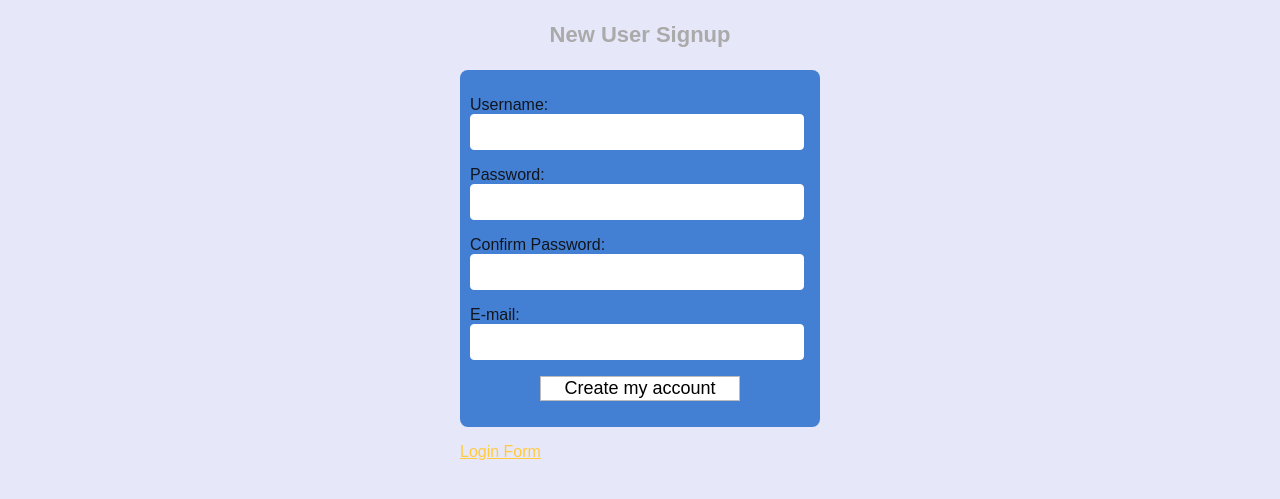
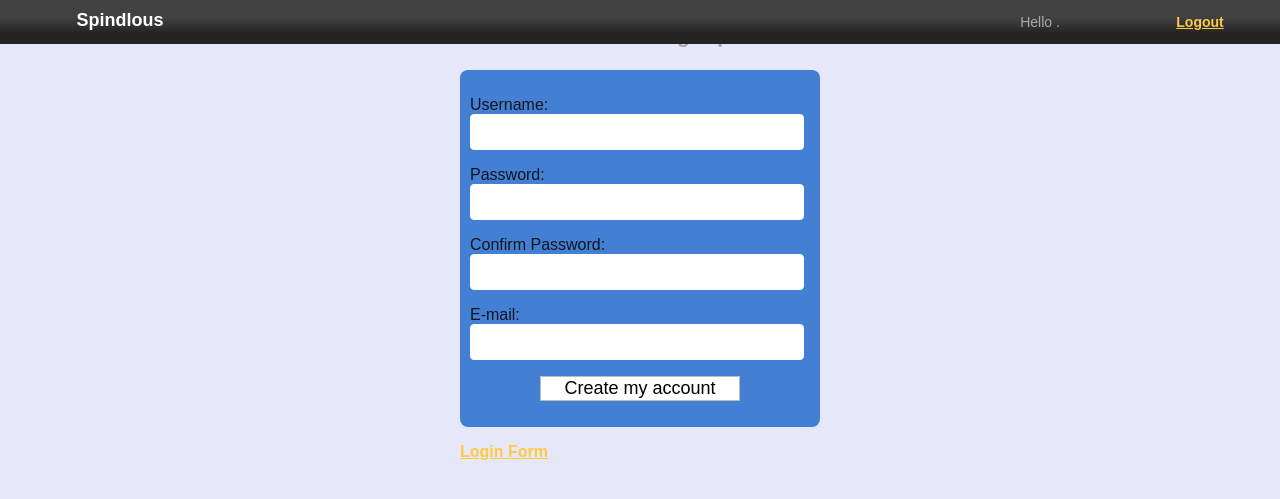
Before and after one commit to nizaranand/spindlous, a CodeIgniter app: page /spindlous/signup in a window 1280 px wide. Shown: the top 499 px of the page. Run offline with CodeIgniter, Linux system fonts and the light colour scheme.

Commit message:
User registration mostly complete, starting work out strands

```diff
--- a/application/config/autoload.php
+++ b/application/config/autoload.php
@@ -66,7 +66,7 @@ $autoload['libraries'] = array('database', 'session');
 |	$autoload['helper'] = array('url', 'file');
 */
 
-$autoload['helper'] = array('url');
+$autoload['helper'] = array('url','form');
 
 
 /*
--- a/application/models/current_user.php
+++ b/application/models/current_user.php
@@ -15,7 +15,8 @@ class Current_User {
 				return FALSE;
 			}
 
-			$q = $CI->db->query('select user_id from users where user_id = "'.$user_id.'" limit 1');
+			$sql = "select user_id from users where user_id = ? limit 1";
+			$q = $CI->db->query($sql, $user_id);
 
 			if (!$u = Current_User::get_user($user_id)) {
                 return FALSE;
@@ -32,7 +33,8 @@ class Current_User {
 		$CI =& get_instance();
 		$CI->load->helper('encryption_helper');
 
-		$q = $CI->db->query("select user_id, password, salt from users where username = '".$username."' limit 1");
+		$sql = "select user_id, password, salt from users where username = ? limit 1";
+		$q = $CI->db->query($sql, $username);
 
 		if ($q->num_rows() == 1) {
 
@@ -57,7 +59,8 @@ class Current_User {
 
 		$CI =& get_instance();
 
-		$q = $CI->db->query('select username from users where user_id = "'.$user_id.'" limit 1');
+		$sql = "select username from users where user_id = ? limit 1";
+		$q = $CI->db->query($sql, $user_id);
 		if($q->num_rows() == 1) {
 			$u = New User;
 			$u->username = $q->row()->username;
--- a/application/models/user.php
+++ b/application/models/user.php
@@ -32,7 +32,8 @@ class User extends CI_Model {
 
 		$this->db->insert('users', $data);
 
-		$q = $this->db->query("select user_id from users where username = '".$username."'");
+		$sql = "select user_id from users where username = ?";
+		$q = $this->db->query($sql, $username);
 		$user_id = $q->row()->user_id;
 
 		$this->session->set_userdata('user', $this);
@@ -40,6 +41,14 @@ class User extends CI_Model {
 		return $this;
 	}
 
+	public function get_id() {
+
+
+
+	}
+
+
+
 }
 
 ?>
--- a/application/views/includes/header.php
+++ b/application/views/includes/header.php
@@ -3,8 +3,19 @@
 <html lang="en">
 <head>
 	<meta http-equiv="Content-Type" content="text/html; charset=utf-8">
-	<title>untitled</title>
+	<title>Spindlous</title>
 	<link rel="stylesheet" href="<?php echo base_url();?>css/style.css" type="text/css" media="screen" charset="utf-8">
 </head>
 
 <body>
+
+<div id="top-bar">
+	<div id = "container1">
+		<div id = "spindlous"><p><a href = "<?php echo base_url();?>">Spindlous</a></p></div>
+		<div id = "container3"></div>
+	</div>
+	<div id = "container2">
+		<div id = "user_control_box"><p>Hello <em><?php echo Current_User::user()->username; ?></em>.</p></div>
+		<div id = "logout"><p><?php echo anchor('logout','Logout'); ?></p></div>
+	</div>
+</div>
--- /dev/null
+++ b/application/views/links.php
@@ -0,0 +1,3 @@
+<div id = "link_list">
+asdasdasd
+</div>
--- /dev/null
+++ b/application/views/spool.php
@@ -0,0 +1,5 @@
+<div id="spool">
+
+	<?php echo form_open('link/add'); ?>
+
+</div>
--- a/css/style.css
+++ b/css/style.css
@@ -5,8 +5,105 @@ body {
 	color: #aaaaaa;
 }
 
+#top-bar {
+	width: 100%;
+	margin: 0px;
+	position:absolute;
+	top: 0;
+	left: 0;
+	padding: 0px
+	height: 40px;
+	display: block;
+	text-align: center;
+	background-image: -webkit-gradient(
+		linear,
+		left bottom,
+		left top,
+		color-stop(0.24, rgb(36,36,36)),
+		color-stop(0.62, rgb(66,66,66))
+		);
+
+}
+
+#spindlous {
+	float: left;
+	width: 25%;
+	font-size:18px;
+	margin: 0px;
+	padding: 0px;
+}
+
+#spindlous p{
+	margin: 0px;
+	padding: 10px;
+}
+
+#spindlous a {
+	color: #FFFFFF;
+	font-weight: bold;
+}
+
+#spindlous a:visited {
+	text-decoration:none;
+}
+#spindlous a:hover {
+	text-decoration:none;
+}
+#spindlous a:active {
+	text-decoration:none;
+}
+#spindlous a:link {
+	text-decoration:none;
+}
+
+#container1 {
+	float: left;
+	width: 75%;
+}
+
+#container2 {
+	float: right;
+	width: 25%;
+}
+
+#container3 {
+	float: right;
+	width: 75%;
+}
+
+#user_control_box{
+	float: left;
+	width: 50%;
+}
+
+#logout {
+	float: right;
+	width: 50%;
+}
+
+#spool {
+	margin-left: auto;
+	margin-right: auto;
+	margin-top: 100px;
+	margin-bottom: 100px;
+	width: 700px;
+	background-color: #FFFFFF;
+	color: #000000;
+	font-size: 14px;
+	position: relative;
+
+	border: 1px solid #000000;
+	border-radius: 4px;
+	-moz-border-radius: 4px;
+	-webkit-border-radius: 4px;
+
+}
+
+
+
 a {
 	color: #FFCA40;
+	font-weight: bold;
 }
 
 a:hover {
```
Also changed, not shown: application/controllers/home.php (+6 -1 lines), application/models/strand.php (added, +68 -0 lines), application/views/home.php (+0 -8 lines), application/controllers/strand.php (added), system/fonts/graviseg.ttf (added), system/fonts/gravitat.ttf (added), 1 other file.
